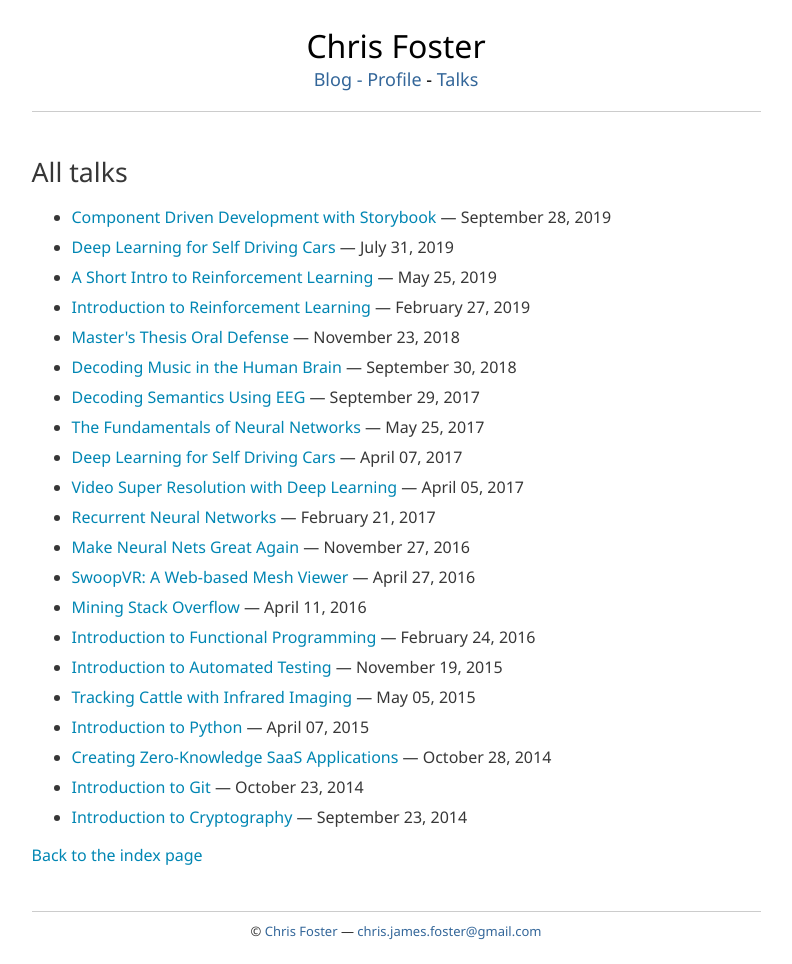
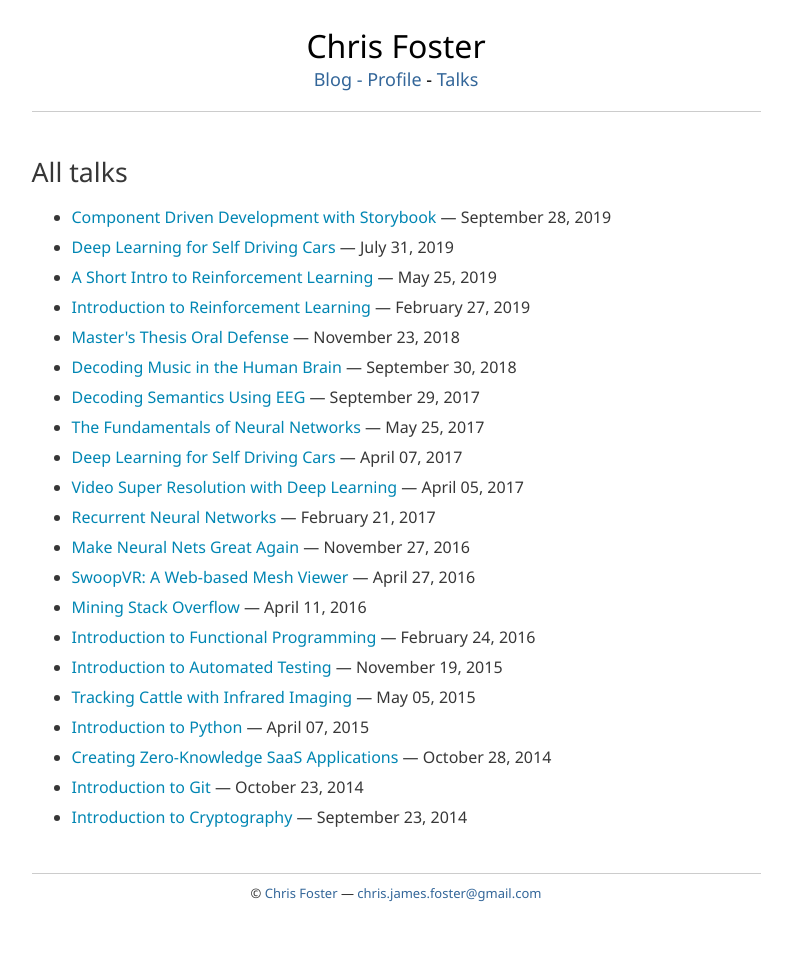
Before and after one commit to chrisfosterelli/chrisfosterelli.github.io, a Jekyll site: the page built from talks.html, in a window 1280 px wide. Shown: the whole page, without its empty margins (244-1036 px from the left). Built offline with Jekyll 4.4.1, drawn with Linux system fonts in a browser that asks for light colours; after the commit the page ends 926 px from its top, so only the background shows below that.

Commit message:
Remove back to index page link

```diff
--- a/talks.html
+++ b/talks.html
@@ -15,6 +15,3 @@ summary: Complete list of talks by Chris Foster
     </li>
   {% endfor %}
 </ul>
-<div id="post_footer">
-  <a href="/">Back to the index page</a>
-</div>
```
